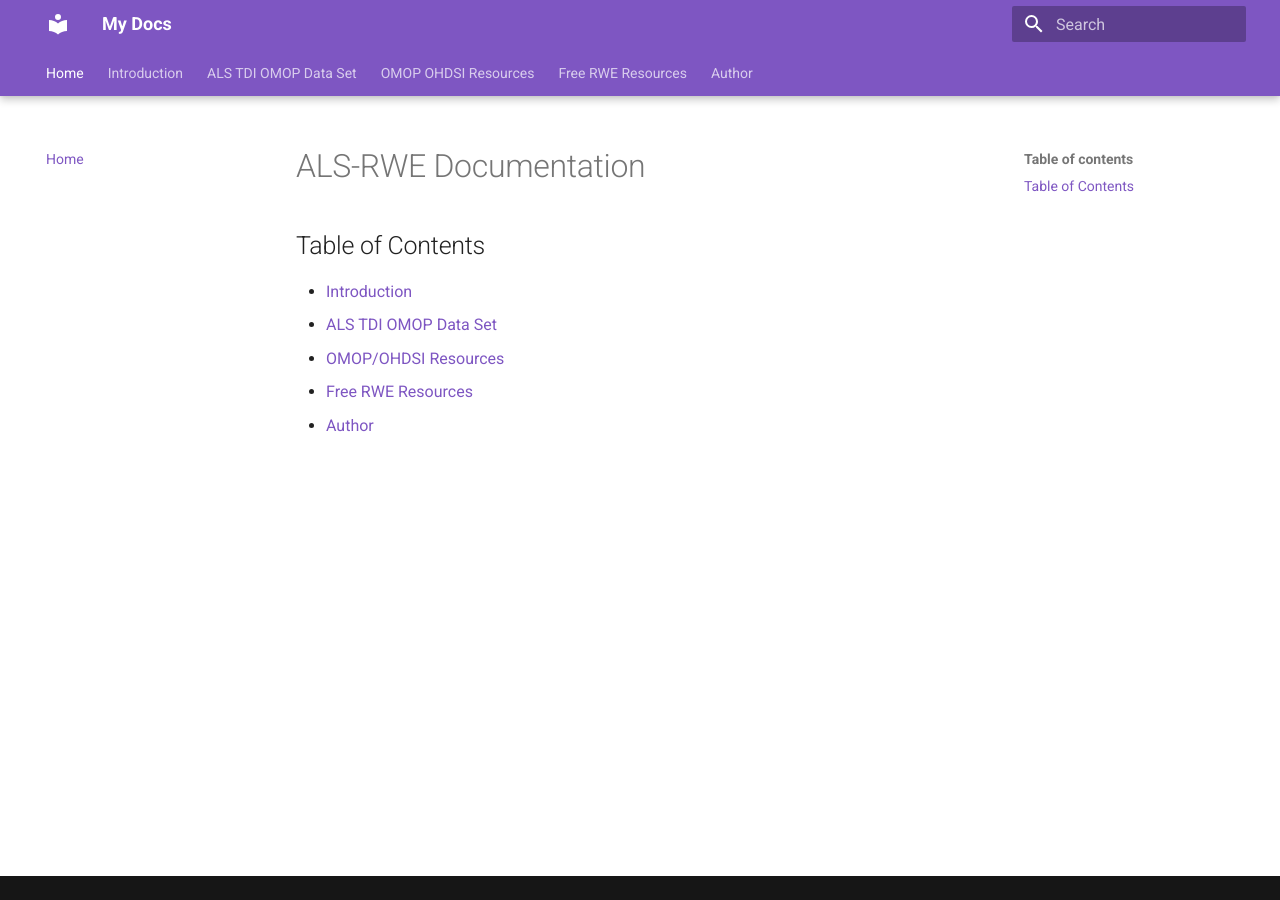
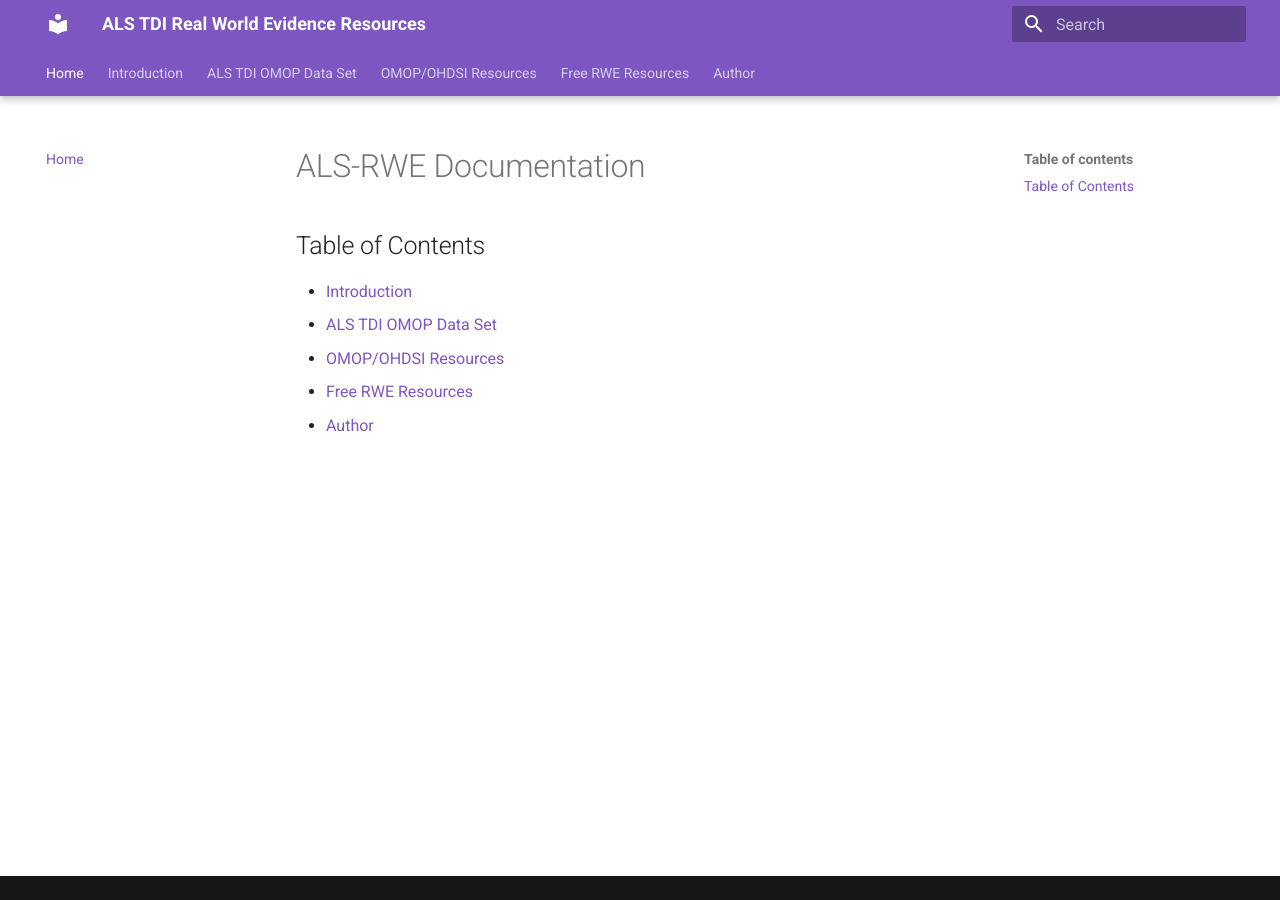
Before and after one commit to ALSTDI/ALS-RWE, an MkDocs documentation site: the page built from docs/index.md, in a window 1280 px wide. Built offline with MkDocs 1.6.1 and Material for MkDocs 9.7.7, drawn with Linux system fonts in a browser that asks for light colours.

Commit message:
Update mkdocs.yml

```diff
--- a/mkdocs.yml
+++ b/mkdocs.yml
@@ -15,10 +15,10 @@
   - Home: index.md
   - Introduction: introduction.md
   - ALS TDI OMOP Data Set: als-tdi-omop-data-set.md
-  - OMOP OHDSI Resources: omop-ohdsi-resources.md
+  - OMOP/OHDSI Resources: omop-ohdsi-resources.md
   - Free RWE Resources: free-rwe-resources.md
   - Author: author.md
 
 extra:
   generator: false # Removes "Made with MkDocs" clutter at the bottom
-site_name: My Docs
+site_name: ALS TDI Real World Evidence Resources
```
